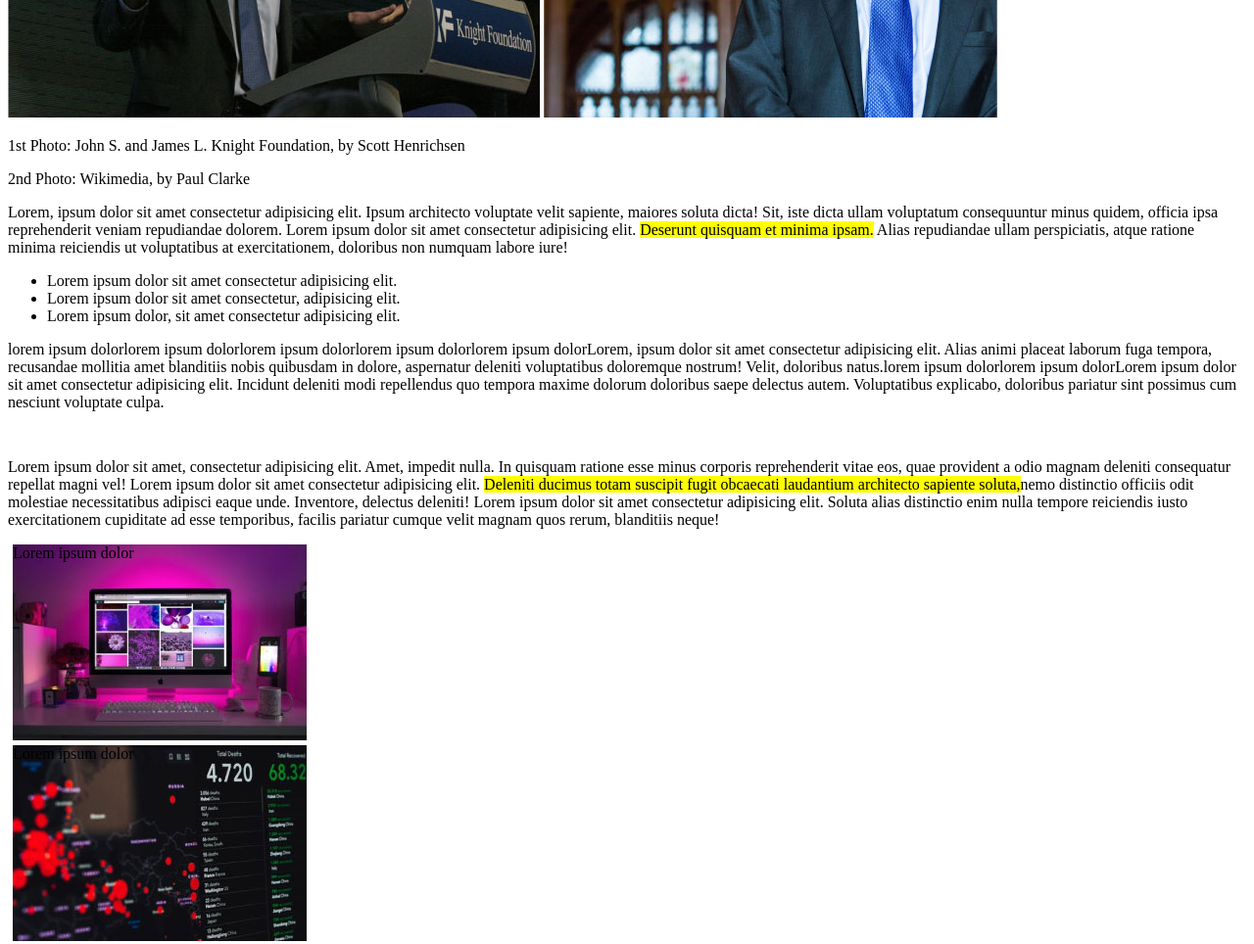
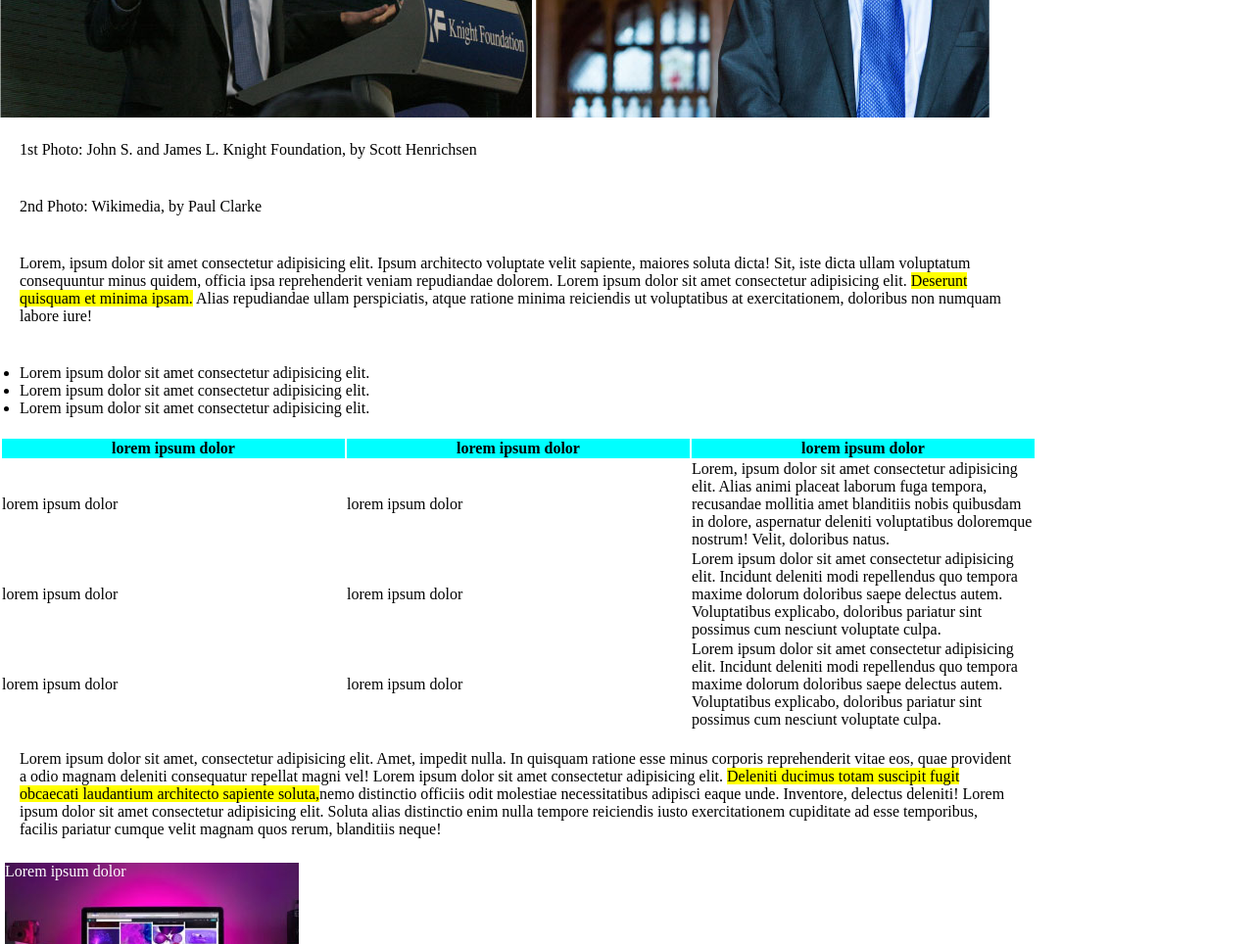
Before and after one commit to RiccardoSignorini/html-css-booleaner, a plain HTML site: page index.html in a window 1280 px wide. Shown: the part 440-1404 px from the top of the page at 98% size. Drawn offline with Linux system fonts and the light colour scheme.

Commit message:
dimensionamento della pagina

```diff
--- a/assets/css/style.css
+++ b/assets/css/style.css
@@ -1,3 +1,9 @@
+/* RESET */
+*{
+    margin: 0;
+    padding: 0;
+    box-sizing: border-box;
+}
 
 header{
     background-image: url(../img/pattern.png);
@@ -8,6 +14,30 @@ header{
     width: 200px;
 }
 
+#colore-azzurro{
+    color: aqua;
+}
+
+p{
+    width: 1058px;
+    padding: 20px;
+}
+
+ul{
+    padding: 20px;
+}
+
+/* TABELLA */
+th{
+    background-color: aqua;
+}
+
+th, td{
+    width: 350px;
+    height: 20px;
+}
+
+/* FOOTER */
 .immagine-fondo-prima{
     background-image: url(../img/monitor.jpg);
     width: 300px;
@@ -21,3 +51,7 @@ header{
     height: 200px;
     margin: 5px;
 }
+
+.colore-bianco{
+    color: white;
+}
--- a/index.html
+++ b/index.html
@@ -20,11 +20,11 @@
         <!-- TITOLO E IMMAGINI PRINCIPALI -->
         <section>
             <h1>Internet deve essere al servizio del "bene pubblico": il manifesto di Tim-Berners Lee</h1>
-            <p>Scritto da <span>The Booleaner</span></p>
+            <p>Scritto da <span id="colore-azzurro">The Booleaner</span></p>
             <p>il 13/02/2023</p>
             <img src="./assets/img/tim-1.jpg" alt="">
             <img src="./assets/img/tim-2.jpg" alt="">
-            <p>1st Photo: John S. and James L. Knight Foundation, by Scott Henrichsen</p>
+            <p class="grandezza font">1st Photo: John S. and James L. Knight Foundation, by Scott Henrichsen</p>
             <p>2nd Photo: Wikimedia, by Paul Clarke</p>
         </section>
 
@@ -35,11 +35,11 @@
 
         <!-- ELENCO -->
         <section>
-            <ul>
+           <ul>
                 <li>Lorem ipsum dolor sit amet consectetur adipisicing elit.</li>
-                <li>Lorem ipsum dolor sit amet consectetur, adipisicing elit.</li>
-                <li>Lorem ipsum dolor, sit amet consectetur adipisicing elit.</li>
-            </ul>
+                <li>Lorem ipsum dolor sit amet consectetur adipisicing elit.</li>
+                <li>Lorem ipsum dolor sit amet consectetur adipisicing elit.</li>
+           </ul>
         </section>
 
         <!-- TABELLA -->
@@ -47,25 +47,31 @@
             <table>
 
                 <thead>
-                    <th>
-                        <tr>lorem ipsum dolor</tr>
-                        <tr>lorem ipsum dolor</tr>
-                        <tr>lorem ipsum dolor</tr>
-                    </th>
+                    <tr>
+                        <th>lorem ipsum dolor</th>
+                        <th>lorem ipsum dolor</th>
+                        <th>lorem ipsum dolor</th>
+                    </tr>
                 </thead>
 
                 <tbody>
-                    <th>
-                        <tr>lorem ipsum dolor</tr>
-                        <tr>lorem ipsum dolor</tr>
-                        <tr>Lorem, ipsum dolor sit amet consectetur adipisicing elit. Alias animi placeat laborum fuga tempora, recusandae mollitia amet blanditiis nobis quibusdam in dolore, aspernatur deleniti voluptatibus doloremque nostrum! Velit, doloribus natus.</tr>
-                    </th>
+                    <tr>
+                        <td>lorem ipsum dolor</td>
+                        <td>lorem ipsum dolor</td>
+                        <td>Lorem, ipsum dolor sit amet consectetur adipisicing elit. Alias animi placeat laborum fuga tempora, recusandae mollitia amet blanditiis nobis quibusdam in dolore, aspernatur deleniti voluptatibus doloremque nostrum! Velit, doloribus natus.</td>
+                    </tr>
 
-                    <th>
-                        <tr>lorem ipsum dolor</tr>
-                        <tr>lorem ipsum dolor</tr>
-                        <tr>Lorem ipsum dolor sit amet consectetur adipisicing elit. Incidunt deleniti modi repellendus quo tempora maxime dolorum doloribus saepe delectus autem. Voluptatibus explicabo, doloribus pariatur sint possimus cum nesciunt voluptate culpa.</tr>
-                    </th>
+                    <tr>
+                        <td>lorem ipsum dolor</td>
+                        <td>lorem ipsum dolor</td>
+                        <td>Lorem ipsum dolor sit amet consectetur adipisicing elit. Incidunt deleniti modi repellendus quo tempora maxime dolorum doloribus saepe delectus autem. Voluptatibus explicabo, doloribus pariatur sint possimus cum nesciunt voluptate culpa.</td>
+                    </tr>
+
+                    <tr>
+                        <td>lorem ipsum dolor</td>
+                        <td>lorem ipsum dolor</td>
+                        <td>Lorem ipsum dolor sit amet consectetur adipisicing elit. Incidunt deleniti modi repellendus quo tempora maxime dolorum doloribus saepe delectus autem. Voluptatibus explicabo, doloribus pariatur sint possimus cum nesciunt voluptate culpa.</td>
+                    </tr>
                 </tbody>
 
             </table>
@@ -80,11 +86,11 @@
 
     <footer>
         <div class="immagine-fondo-prima">
-            <span>Lorem ipsum dolor</span>
+            <span class="colore-bianco">Lorem ipsum dolor</span>
         </div>
 
         <div class="immagine-fondo-seconda">
-            <span>Lorem ipsum dolor</span>
+            <span class="colore-bianco">Lorem ipsum dolor</span>
         </div>
     </footer>
 </body>
```
